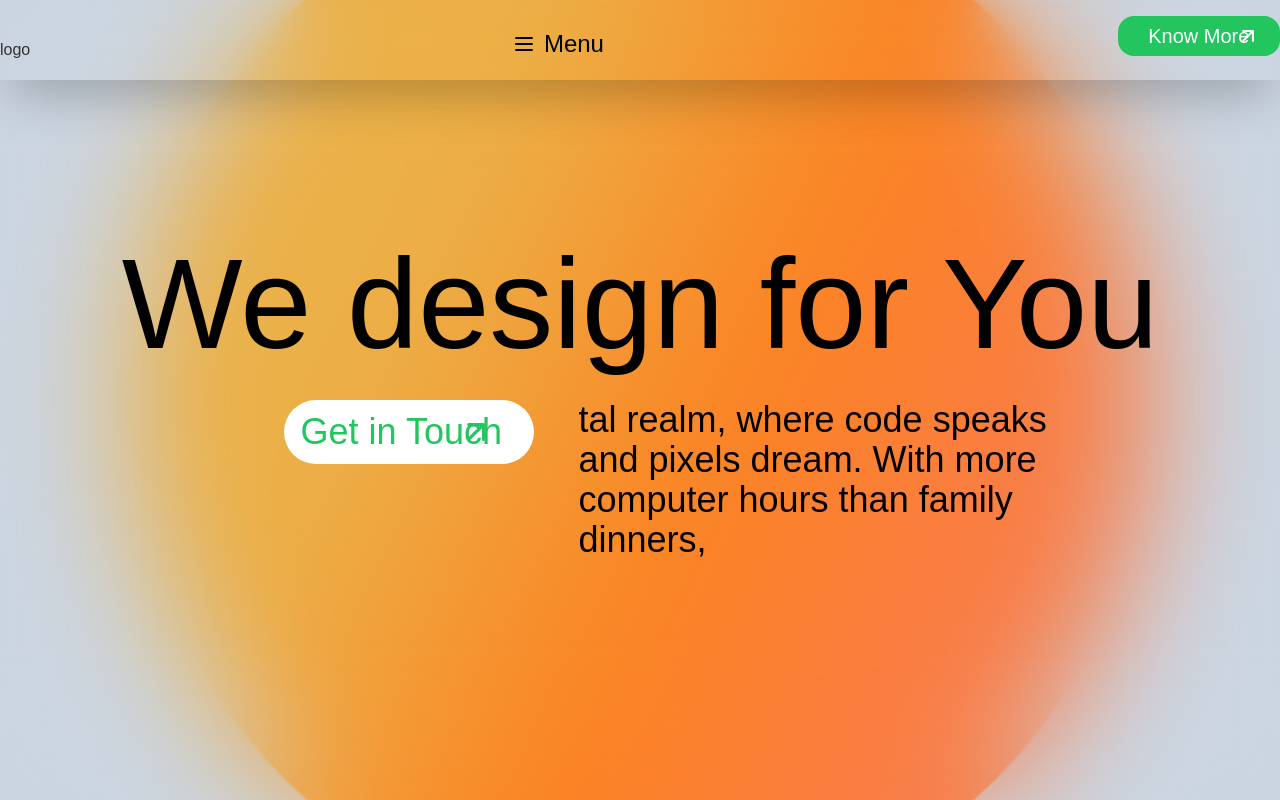
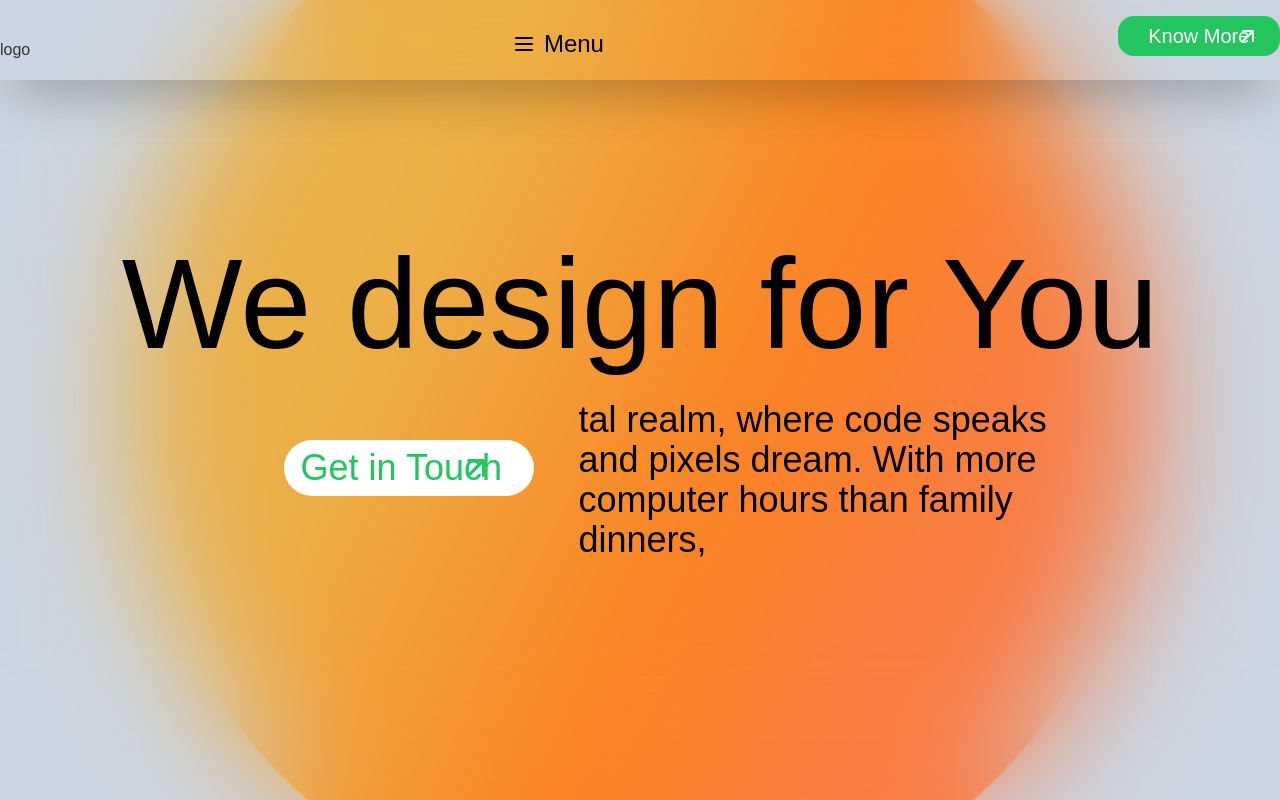
Before and after one commit to MirageTHE69/innvocket, a Gatsby site: page / in a window 1280 px wide. Built offline with nearby package versions, Linux system fonts and the light colour scheme; Gatsby itself is replaced by a stand-in of ours.

Commit message:
aditya changes

```diff
--- a/package.json
+++ b/package.json
@@ -9,9 +9,11 @@
     "gatsby": "^5.12.4",
     "gatsby-plugin-image": "^3.12.0",
     "gatsby-plugin-manifest": "^5.12.0",
+    "gatsby-plugin-postcss": "^6.12.0",
     "gatsby-plugin-sharp": "^5.12.0",
     "gatsby-source-filesystem": "^5.12.0",
     "gatsby-transformer-sharp": "^5.12.0",
+    "postcss": "^8.4.31",
     "postcss-cli": "^10.1.0",
     "react": "^18.2.0",
     "react-dom": "^18.2.0",
--- a/src/components/main/heroSection.js
+++ b/src/components/main/heroSection.js
@@ -13,12 +13,12 @@ function HeroSection() {
           <div>
             <div class=" w-screen flex justify-center  ml-7 mt-8  ">
               <div class=" w-[60%]  flex gap-11  ">
-                <div className="w-full h-16 bg-white rounded-full p-2 flex items-center justify-center relative">
+                <div className="w-full h-14 bg-white rounded-full mt-10 p-2 flex items-center justify-center relative">
                   <span className="text-4xl text-green-500 mr-4">
                     Get in Touch
                   </span>
                   <svg
-                    className="w-9 h-9 text-green-500 absolute  right-10 transform -rotate-45"
+                    className="w-9 h-9 text-green-500 absolute   right-10 transform -rotate-45"
                     fill="none"
                     stroke="currentColor"
                     viewBox="0 0 24 24"
```
Also changed, not shown: 1 other file.
